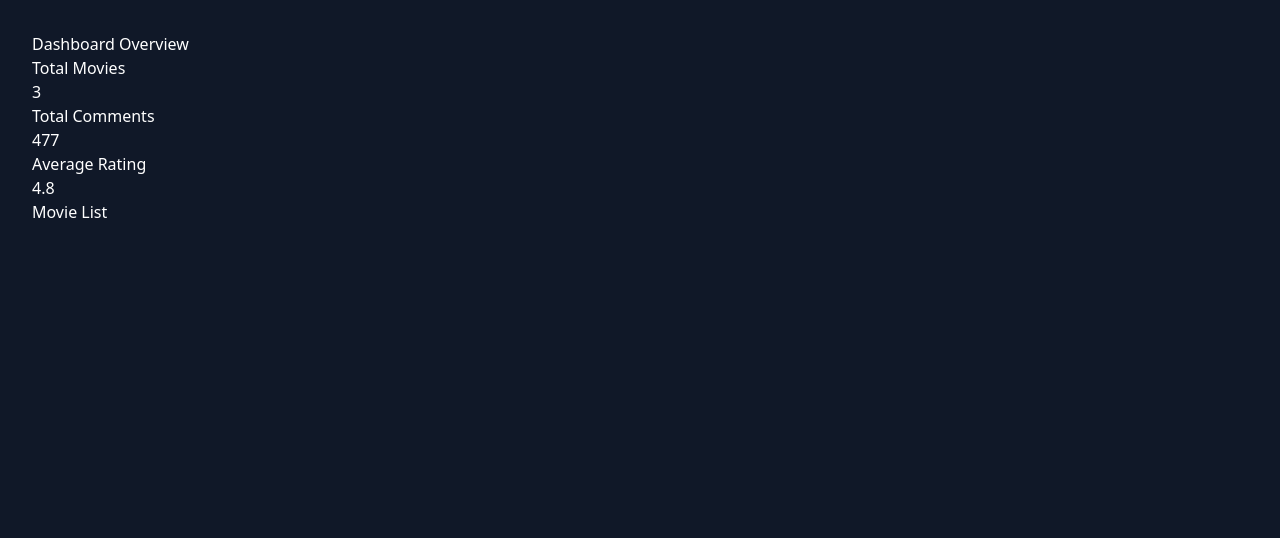
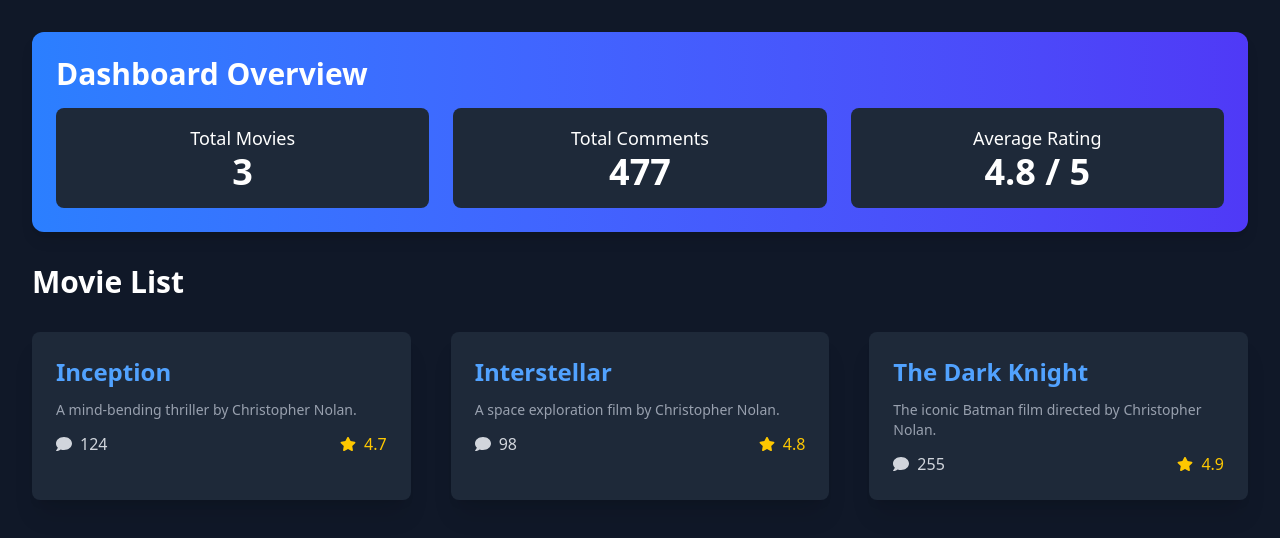
Before and after one commit to AbdallahKhaledAhmed/Learn-NextJS, a Next.js app: page / in a window 1280 px wide. Shown: the top 538 px of the page. Built offline with nearby package versions, Linux system fonts and the light colour scheme.

Commit message:
Finished Movies app

```diff
--- a/app/globals.css
+++ b/app/globals.css
@@ -5,3 +5,8 @@
     @apply cursor-pointer hover:opacity-85;
   }
 }
+@layer utilities {
+  .center {
+    @apply flex justify-center items-center;
+  }
+}
--- /dev/null
+++ b/app/movies/[id]/page.tsx
@@ -0,0 +1,51 @@
+import { movies } from "@/data/movies";
+import { FaStar } from "react-icons/fa";
+
+type Params = {
+  params: Promise<{
+    id: string;
+  }>;
+};
+
+const MovieId = async ({ params }: Params) => {
+  const slugId = (await params).id;
+  const movie = movies.find((ele) => ele.id === slugId);
+  return (
+    <div className="p-8 space-y-10">
+      <header className="bg-linear-to-r from-blue-500 to-indigo-600 p-8 rounded-xl shadow-lg">
+        <h1 className="text-4xl font-semibold text-white mb-4">
+          {movie?.name}
+        </h1>
+        <p className="text-lg text-gray-300">{movie?.description}</p>
+      </header>
+      <main className="bg-gray-800 p-8 rounded-xl shadow-lg flex justify-between items-center">
+        <div className=" flex flex-col">
+          <p className="text-xl text-gray-300">Rating:</p>
+          <div className="text-yellow-400 space-y-2 space-x-1">
+            <FaStar className="inline-block" />
+            <span className="text-2xl font-bold">{movie?.starCount}</span>/ 5
+          </div>
+        </div>
+        <div>
+          <p className="text-xl text-gray-300">Comments:</p>
+          <p className="text-2xl font-semibold text-white">
+            {movie?.commentCount} comments
+          </p>
+        </div>
+      </main>
+      <div className="space-y-5">
+        <h2 className="text-3xl font-semibold text-white">Comments</h2>
+        {movie?.comments.map((comment, ind) => (
+          <div
+            className="bg-gray-800 p-4 rounded-lg hover:shadow-xl transition-shadow duration-300 text-gray-300"
+            key={ind}
+          >
+            {comment}
+          </div>
+        ))}
+      </div>
+    </div>
+  );
+};
+
+export default MovieId;
--- /dev/null
+++ b/app/movies/page.tsx
@@ -0,0 +1,24 @@
+import { movies } from "@/data/movies";
+import Link from "next/link";
+
+const Movies = () => {
+  return (
+    <div className="min-h-screen bg-white p-10">
+      <h1 className="text-3xl font-semibold mb-4">Movies List</h1>
+      <div className="flex flex-col gap-5">
+        {movies.map((ele, ind) => (
+          <div key={ind} className="bg-gray-800 p-4 rounded-lg">
+            <Link
+              href={"./" + ele.id}
+              className="text-blue-400 hover:text-blue-600"
+            >
+              {ele.name}
+            </Link>
+          </div>
+        ))}
+      </div>
+    </div>
+  );
+};
+
+export default Movies;
--- a/app/page.tsx
+++ b/app/page.tsx
@@ -1,68 +1,76 @@
+import { movies, MovieType } from "@/data/movies";
 import Link from "next/link";
+import { ReactNode } from "react";
+import { FaStar, FaComment } from "react-icons/fa";
 
-type MovieType = {
-  name: string;
-  description: string;
-  commentCount: number;
-  starCount: number;
-};
 
-const movies: MovieType[] = [
-  {
-    name: "Inception",
-    description: "A mind-bending thriller by Christopher Nolan.",
-    commentCount: 124,
-    starCount: 4.7,
-  },
-  {
-    name: "Interstellar",
-    description: "A space exploration film by Christopher Nolan.",
-    commentCount: 98,
-    starCount: 4.8,
-  },
-  {
-    name: "The Dark Knight",
-    description: "The iconic Batman film directed by Christopher Nolan.",
-    commentCount: 255,
-    starCount: 4.9,
-  },
-];
 
 const MovieCard = (props: MovieType) => {
   return (
-    <div>
-      <Link href={"./" + props.name}>{props.name}</Link>
-      <p>{props.description}</p>
+    <div className="bg-gray-800 p-6 rounded-lg shadow-xl hover:shadow-2xl transition-all duration-300 space-y-3">
+      <Link
+        href={"./movies/" + props.id}
+        className="text-2xl font-bold block text-blue-400 hover:text-blue-600"
+      >
+        {props.name}
+      </Link>
+      <p className="text-gray-400 text-sm">{props.description}</p>
       <div className="flex justify-between items-center">
-        <span className="text-gray-300">{props.commentCount}</span>
-        <span className="text-yellow-400">{props.starCount}</span>
+        <span className="text-gray-300 flex gap-2 items-center">
+          <FaComment />
+          {props.commentCount}
+        </span>
+        <span className="text-yellow-400 flex gap-2 items-center">
+          <FaStar />
+          {props.starCount}
+        </span>
       </div>
+    </div>
+  );
+};
+
+const HeaderCard = ({ children }: { children: ReactNode }) => {
+  return (
+    <div className="bg-gray-800 p-4 rounded-lg center flex-col text-lg font-medium">
+      {children}
     </div>
   );
 };
 
 const Home = () => {
   return (
-    <div className="p-8 text-white">
-      <header>
-        <h2>Dashboard Overview</h2>
-        <div>
-          <p>Total Movies</p>
-          <p>{movies.length}</p>
-        </div>
-        <div>
-          <p>Total Comments</p>
-          <p>{movies.reduce((total, ele) => (total += ele.commentCount), 0)}</p>
-        </div>
-        <div>
-          <p>Average Rating</p>
-          <p>
-            {movies.reduce((total, ele) => (total += ele.starCount), 0) /
-              movies.length}
-          </p>
+    <div className="p-8 text-white space-y-8">
+      <header className="bg-linear-to-r from-blue-500 to-indigo-600 rounded-xl shadow-lg p-6 space-y-4">
+        <h2 className="text-3xl font-semibold text-white">
+          Dashboard Overview
+        </h2>
+        <div className="grid grid-cols-1 sm:grid-cols-2 md:grid-cols-3 gap-6">
+          <HeaderCard>
+            <p>Total Movies</p>
+            <p className="text-4xl font-bold">{movies.length}</p>
+          </HeaderCard>
+          <HeaderCard>
+            <p>Total Comments</p>
+            <p className="text-4xl font-bold">
+              {movies.reduce((total, ele) => (total += ele.commentCount), 0)}
+            </p>
+          </HeaderCard>
+          <HeaderCard>
+            <p>Average Rating</p>
+            <p className="text-4xl font-bold">
+              {movies.reduce((total, ele) => (total += ele.starCount), 0) /
+                movies.length}{" "}
+              / 5
+            </p>
+          </HeaderCard>
         </div>
       </header>
-      <h2>Movie List</h2>
+      <h2 className="text-3xl font-semibold text-white">Movie List</h2>
+      <div className="grid grid-cols-1 md:grid-cols-2 lg:grid-cols-3 gap-10">
+        {movies.map((ele, ind) => (
+          <MovieCard {...ele} key={ind} />
+        ))}
+      </div>
     </div>
   );
 };
--- /dev/null
+++ b/data/movies.ts
@@ -0,0 +1,43 @@
+export type MovieType = {
+  id: string;
+  name: string;
+  description: string;
+  commentCount: number;
+  starCount: number;
+  comments: string[];
+};
+
+export const movies: MovieType[] = [
+  {
+    id: "1",
+    name: "Inception",
+    description: "A mind-bending thriller by Christopher Nolan.",
+    commentCount: 124,
+    starCount: 4.7,
+    comments: ["Great movie!", "Mind-blowing!", "A true masterpiece."],
+  },
+  {
+    id: "2",
+    name: "Interstellar",
+    description: "A space exploration film by Christopher Nolan.",
+    commentCount: 98,
+    starCount: 4.8,
+    comments: [
+      "Amazing visual effects!",
+      "Loved the soundtrack.",
+      "A bit confusing but great.",
+    ],
+  },
+  {
+    id: "3",
+    name: "The Dark Knight",
+    description: "The iconic Batman film directed by Christopher Nolan.",
+    commentCount: 255,
+    starCount: 4.9,
+    comments: [
+      "The best Batman movie!",
+      "Heath Ledger was outstanding.",
+      "Iconic movie.",
+    ],
+  },
+];
--- a/package.json
+++ b/package.json
@@ -11,7 +11,8 @@
   "dependencies": {
     "next": "16.0.3",
     "react": "19.2.0",
-    "react-dom": "19.2.0"
+    "react-dom": "19.2.0",
+    "react-icons": "^5.5.0"
   },
   "devDependencies": {
     "@tailwindcss/postcss": "^4",
```
Also changed, not shown: 1 other file (tests, documents, lock files or other folders).
